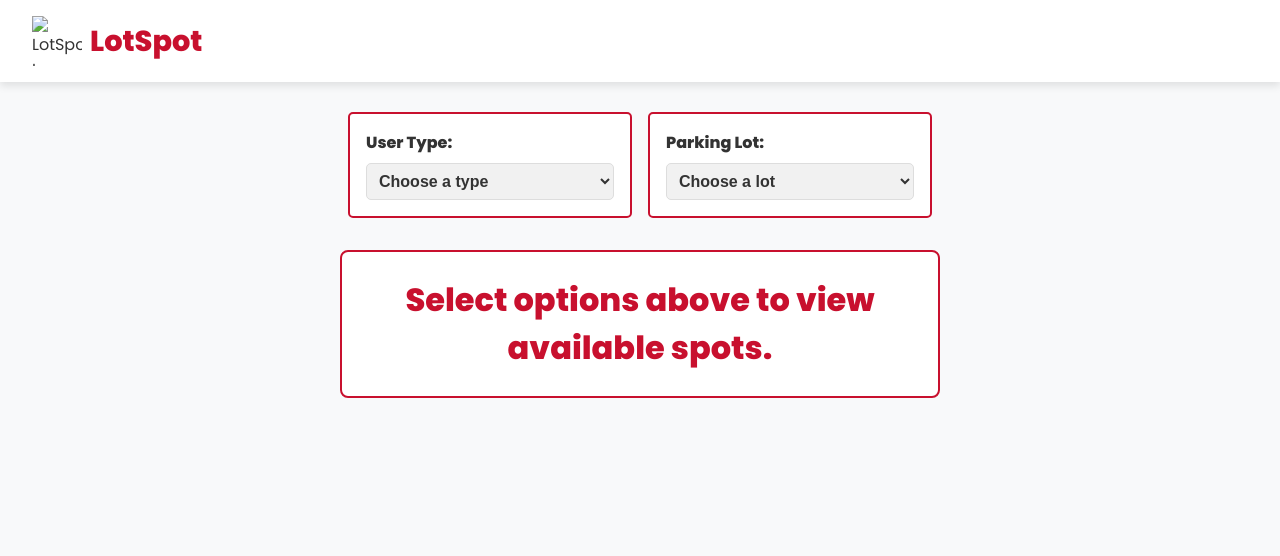
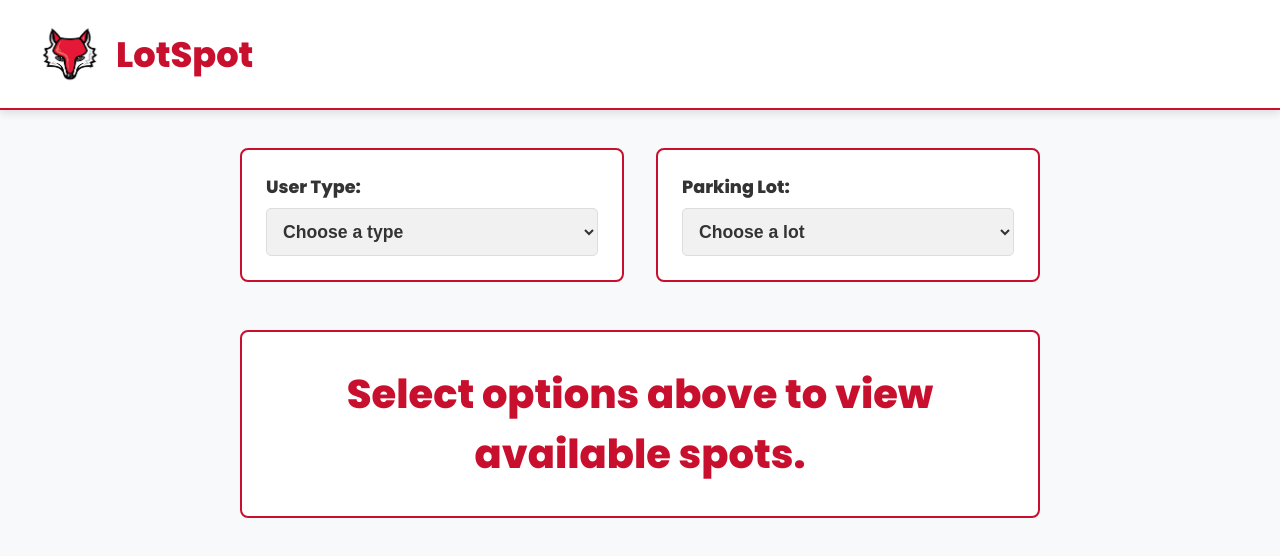
Before and after one commit to willponzer/Lot-Spot, a plain HTML site: page html/lotspot.html in a window 1280 px wide. Drawn offline with Linux system fonts and the light colour scheme; a script that the page names is missing.

Commit message:
ayeeeeeee

```diff
--- a/html/styles.css
+++ b/html/styles.css
@@ -13,8 +13,10 @@ body {
     display: flex;
     flex-direction: column;
     align-items: center;
-    padding-top: 80px;
+    padding-top: 100px;
     /* Offset for the fixed header */
+    padding-bottom: 50px;
+    min-height: 100vh;
 }
 
 /* Fixed Header */
@@ -24,10 +26,13 @@ body {
     left: 0;
     width: 100%;
     background-color: #ffffff;
-    padding: 1rem 2rem;
+    padding: 1.5rem 2.5rem;
+    /* Increased padding */
     display: flex;
     align-items: center;
     box-shadow: 0 4px 8px rgba(0, 0, 0, 0.1);
+    border-bottom: 2px solid #C8102E;
+    /* Red bottom border */
     z-index: 1000;
     /* Ensures header stays above other content */
 }
@@ -35,18 +40,21 @@ body {
 .title {
     display: flex;
     align-items: center;
-    gap: 0.5rem;
+    gap: 1rem;
+    /* Increased spacing between logo and title */
 }
 
 .title h1 {
     color: #C8102E;
     font-weight: 800;
-    font-size: 1.8rem;
+    font-size: 2.2rem;
+    /* Slightly larger font size */
 }
 
 .logo {
-    width: 50px;
-    height: 50px;
+    width: 60px;
+    /* Slightly larger logo */
+    height: 60px;
 }
 
 /* Selection Containers */
@@ -54,31 +62,38 @@ body {
     display: flex;
     justify-content: space-between;
     width: 90%;
-    max-width: 600px;
-    margin-top: 2rem;
+    max-width: 800px;
+    margin-top: 3rem;
+    /* Increased top margin */
+    gap: 2rem;
+    /* Increased gap between dropdown containers */
 }
 
 .dropdown-container {
     flex: 1;
-    padding: 1rem;
+    padding: 1.5rem;
+    /* Increased padding */
     background-color: #ffffff;
     border: 2px solid #C8102E;
     /* Red border */
-    border-radius: 5px;
-    margin: 0 0.5rem;
+    border-radius: 8px;
+    /* Slightly larger border radius */
 }
 
 .dropdown-container label {
     display: block;
-    font-size: 1rem;
+    font-size: 1.1rem;
+    /* Slightly larger font size */
     font-weight: 700;
     margin-bottom: 0.5rem;
 }
 
 .dropdown-container select {
     width: 100%;
-    padding: 0.5rem;
-    font-size: 1rem;
+    padding: 0.75rem;
+    /* Increased padding */
+    font-size: 1.1rem;
+    /* Slightly larger font size */
     font-weight: 600;
     color: #333;
     background-color: #f1f1f1;
@@ -95,19 +110,22 @@ body {
 /* Availability Display */
 .availability {
     width: 90%;
-    max-width: 600px;
-    padding: 1.5rem;
+    max-width: 800px;
+    padding: 2rem;
+    /* Increased padding */
     background-color: #ffffff;
     /* White background */
     border: 2px solid #C8102E;
     /* Red border */
     border-radius: 8px;
     text-align: center;
-    margin-top: 2rem;
+    margin-top: 3rem;
+    /* Increased top margin */
 }
 
 .availability p {
     color: #C8102E;
-    font-size: 2rem;
+    font-size: 2.5rem;
+    /* Larger font size */
     font-weight: 800;
 }
```
Also changed, not shown: html/logo.png (added).
